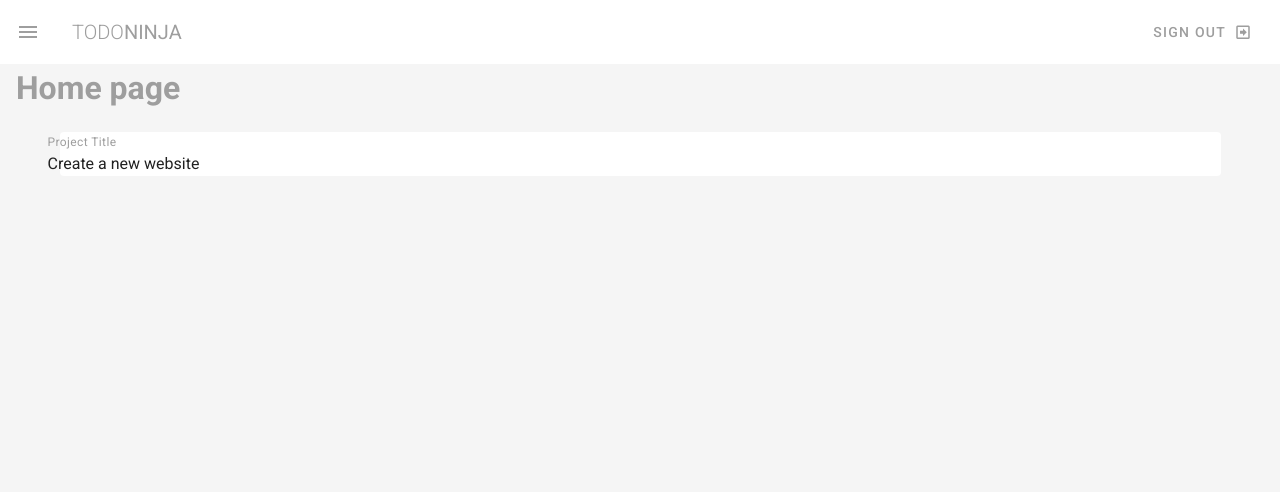
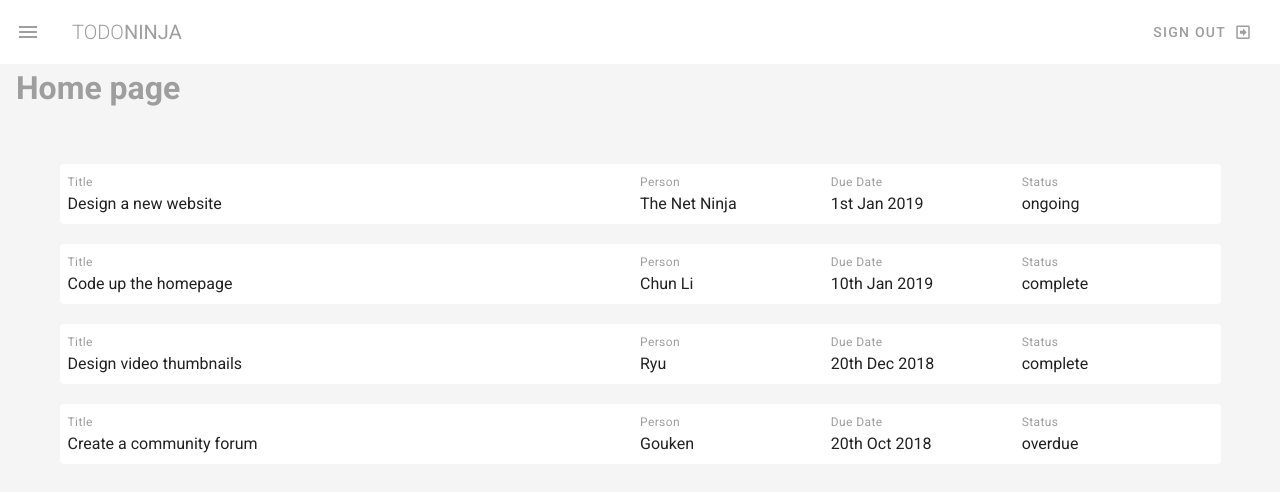
Before and after one commit to Nishant-Pall/Vuetify-todo, a Vue app: page / in a window 1280 px wide. Shown: the top 492 px of the page. Built offline with nearby package versions, Linux system fonts and the light colour scheme.

Commit message:
Add dummy data for projects

```diff
--- a/src/views/Dashboard.vue
+++ b/src/views/Dashboard.vue
@@ -2,11 +2,28 @@
 	<div class="home">
 		<h1 class="subheading grey--text">Home page</h1>
 		<v-container class="my-5">
-			<v-card flat>
+			<v-card
+				flat
+				class="pa-5 my-5"
+				v-for="project in projects"
+				:key="project.title"
+			>
 				<v-layout row wrap>
 					<v-flex xs12 md6>
-						<div class="caption grey--text">Project Title</div>
-						<div>Create a new website</div>
+						<div class="caption grey--text">Title</div>
+						<div>{{ project.title }}</div>
+					</v-flex>
+					<v-flex xs6 sm4 md2>
+						<div class="caption grey--text">Person</div>
+						<div>{{ project.person }}</div>
+					</v-flex>
+					<v-flex xs6 sm4 md2>
+						<div class="caption grey--text">Due Date</div>
+						<div>{{ project.due }}</div>
+					</v-flex>
+					<v-flex xs2 sm4 md2>
+						<div class="caption grey--text">Status</div>
+						<div>{{ project.status }}</div>
 					</v-flex>
 				</v-layout>
 			</v-card>
@@ -15,7 +32,46 @@
 </template>
 
 <script>
-export default {};
+export default {
+	data() {
+		return {
+			projects: [
+				{
+					title: "Design a new website",
+					person: "The Net Ninja",
+					due: "1st Jan 2019",
+					status: "ongoing",
+					content:
+						"Lorem ipsum dolor sit amet consectetur adipisicing elit. Sunt consequuntur eos eligendi illum minima adipisci deleniti, dicta mollitia enim explicabo fugiat quidem ducimus praesentium voluptates porro molestias non sequi animi!",
+				},
+				{
+					title: "Code up the homepage",
+					person: "Chun Li",
+					due: "10th Jan 2019",
+					status: "complete",
+					content:
+						"Lorem ipsum dolor sit amet consectetur adipisicing elit. Sunt consequuntur eos eligendi illum minima adipisci deleniti, dicta mollitia enim explicabo fugiat quidem ducimus praesentium voluptates porro molestias non sequi animi!",
+				},
+				{
+					title: "Design video thumbnails",
+					person: "Ryu",
+					due: "20th Dec 2018",
+					status: "complete",
+					content:
+						"Lorem ipsum dolor sit amet consectetur adipisicing elit. Sunt consequuntur eos eligendi illum minima adipisci deleniti, dicta mollitia enim explicabo fugiat quidem ducimus praesentium voluptates porro molestias non sequi animi!",
+				},
+				{
+					title: "Create a community forum",
+					person: "Gouken",
+					due: "20th Oct 2018",
+					status: "overdue",
+					content:
+						"Lorem ipsum dolor sit amet consectetur adipisicing elit. Sunt consequuntur eos eligendi illum minima adipisci deleniti, dicta mollitia enim explicabo fugiat quidem ducimus praesentium voluptates porro molestias non sequi animi!",
+				},
+			],
+		};
+	},
+};
 </script>
 
 <style scoped>
```
